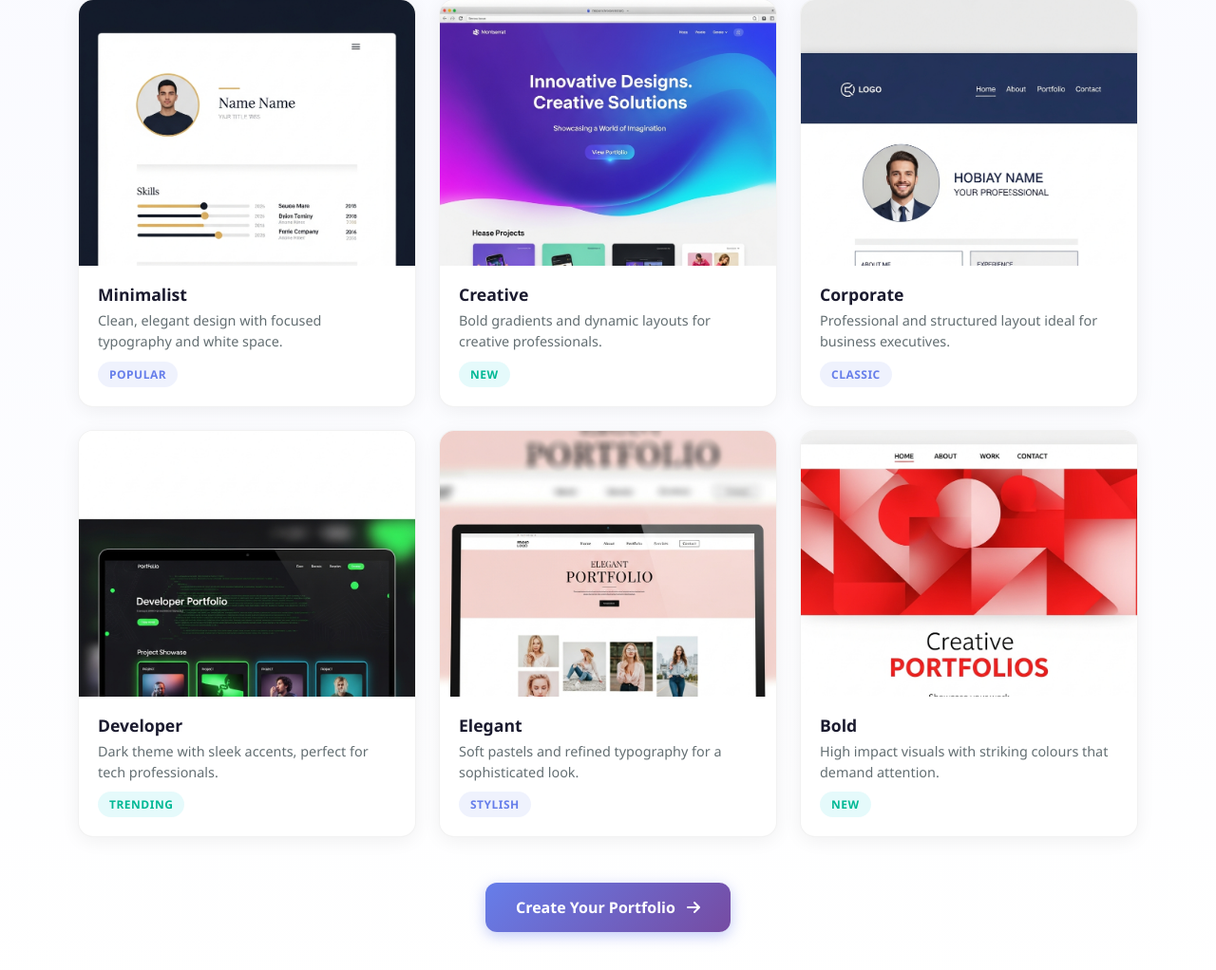
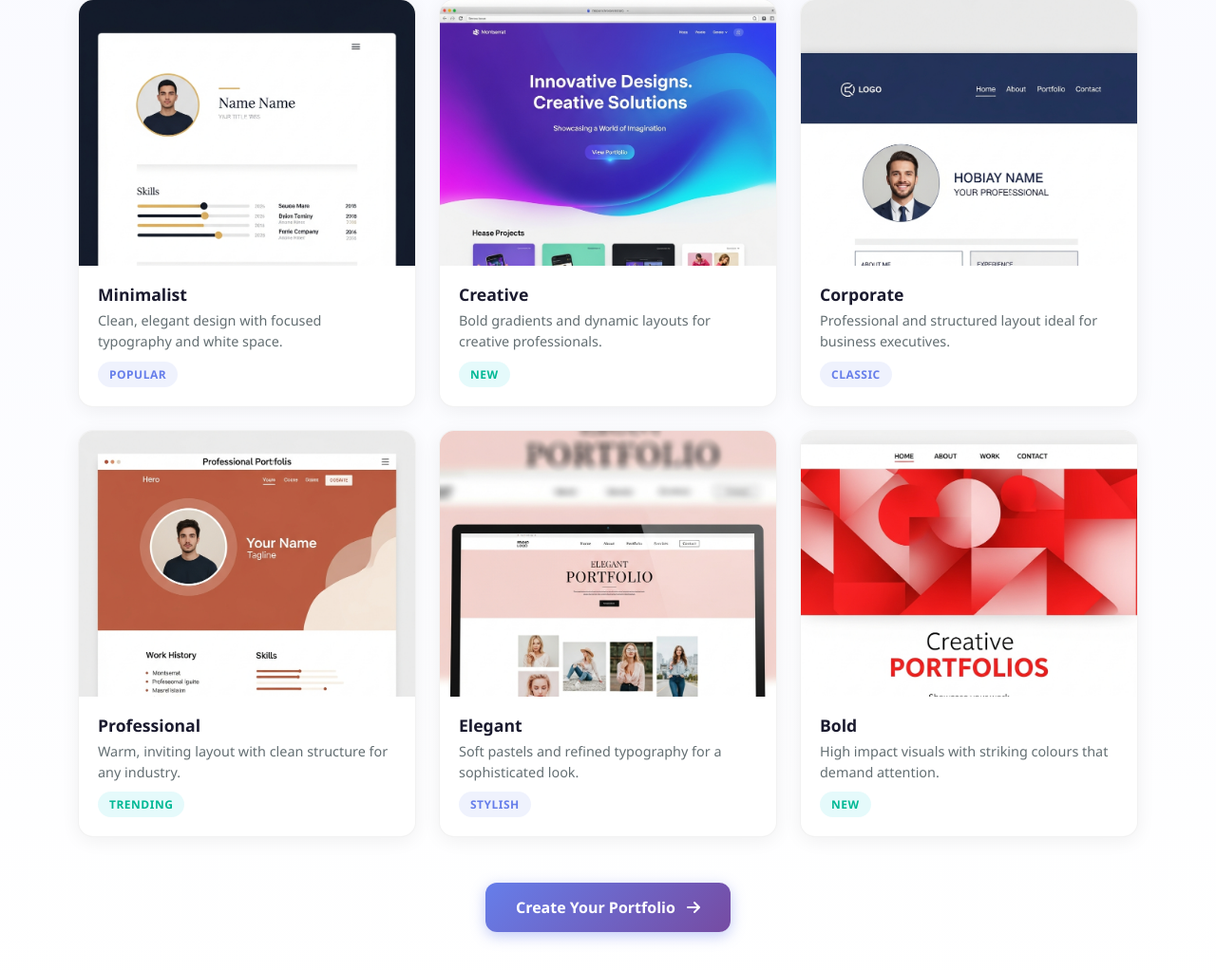
Before and after one commit to chrysanthusobinna/django-portfolio, a Django app: page / in a window 1280 px wide. Shown: the part 1759-2781 px from the top of the page at 95% size. Run offline with Django 4.2, Linux system fonts and the light colour scheme.

Commit message:
Update website template to replace developer theme with professional
Rename template from "Developer" to "Professional" in home-page.html and update associated image and description.

Replit-Commit-Author: Agent
Replit-Commit-Session-Id: 9d698cb2-94c7-4a1a-83f7-568c51fffbb6
Replit-Commit-Checkpoint-Type: full_checkpoint
Replit-Commit-Event-Id: 83cdcc3d-8d6a-48df-9895-56a56657168f
Replit-Commit-Screenshot-Url: https://storage.googleapis.com/screenshot-production-us-central1/1f5fe7d4-1cdf-4b6f-b09e-05f67c314425/9d698cb2-94c7-4a1a-83f7-568c51fffbb6/4jjADRJ
Replit-Helium-Checkpoint-Created: true

```diff
--- a/portfolio_app/templates/home-page.html
+++ b/portfolio_app/templates/home-page.html
@@ -169,14 +169,14 @@
             <div class="col-md-6 col-lg-4">
                 <div class="template-card">
                     <div class="template-image-wrapper">
-                        <img src="{% static 'images/template-developer.png' %}" alt="Developer Template" class="template-image">
+                        <img src="{% static 'images/template-developer.png' %}" alt="Professional Template" class="template-image">
                         <div class="template-overlay">
                             <span class="template-preview-btn">Preview</span>
                         </div>
                     </div>
                     <div class="template-info">
-                        <h5 class="template-name">Developer</h5>
-                        <p class="template-desc">Dark theme with sleek accents, perfect for tech professionals.</p>
+                        <h5 class="template-name">Professional</h5>
+                        <p class="template-desc">Warm, inviting layout with clean structure for any industry.</p>
                         <span class="template-tag tag-new">Trending</span>
                     </div>
                 </div>
```
Also changed, not shown: attached_assets/image_1770484490118.png (added), static/images/template-developer.png.
